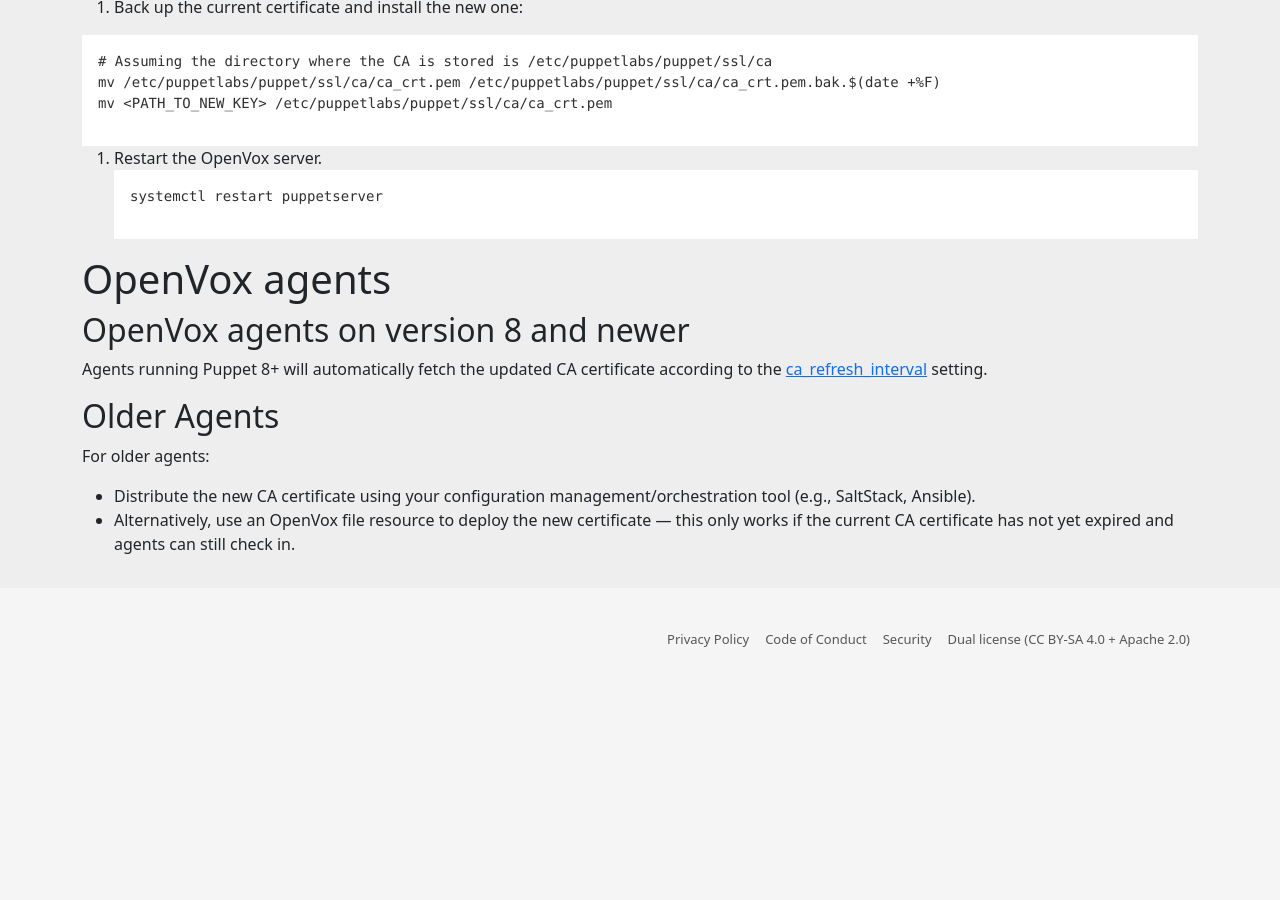
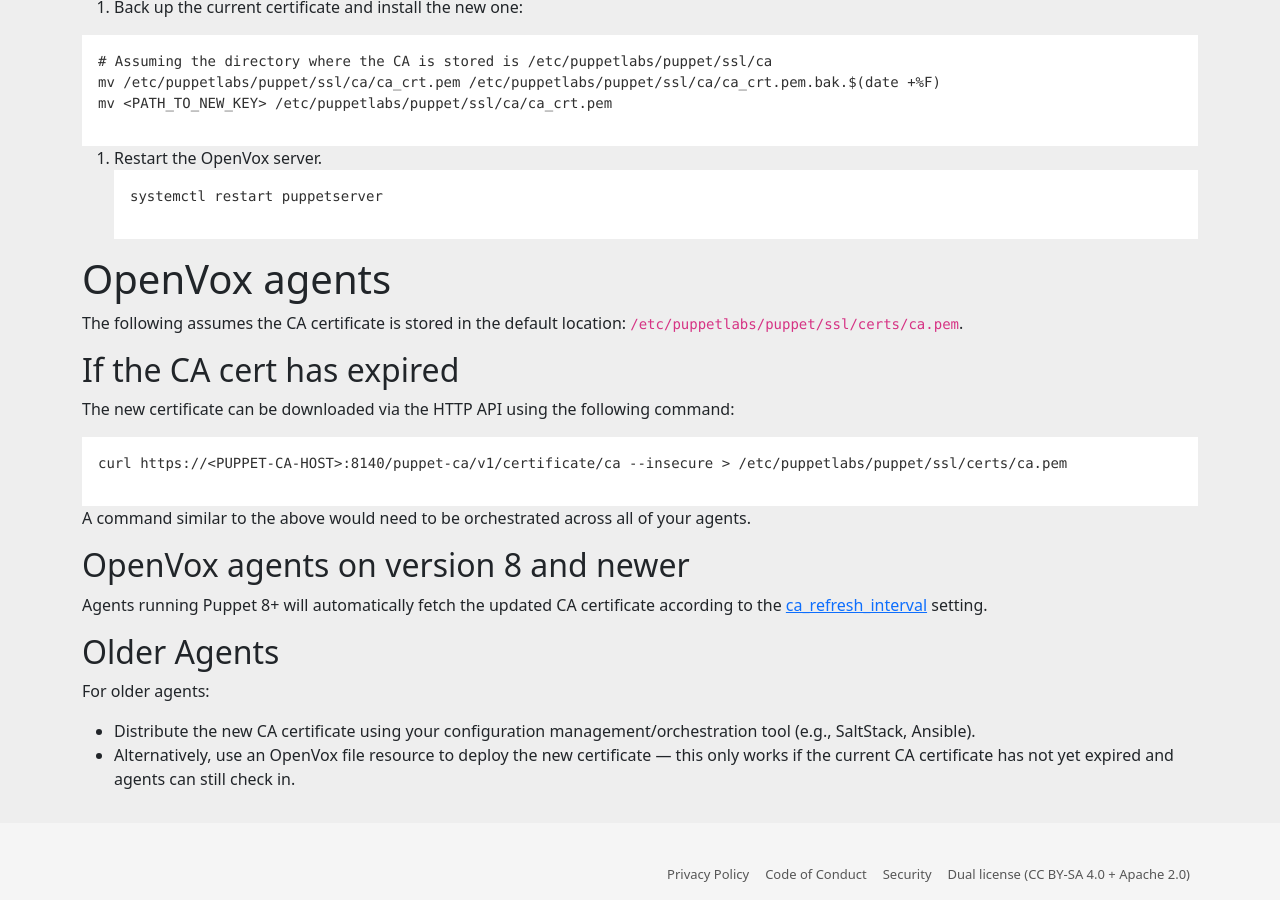
Before and after one commit to voxpupuli/voxpupuli.github.io, a Jekyll site: the page built from _docs/extending-expired-ca-cert.md, in a window 1280 px wide and 900 px high, scrolled down 909 px. Built offline with Jekyll 4.4.1, drawn with Linux system fonts in a browser that asks for light colours; nearby versions of some CDN libraries; before the commit the page ends 1574 px from its top, so only the background shows below that.

Commit message:
Add section on when the CA cert has expired

````diff
--- a/_docs/extending-expired-ca-cert.md
+++ b/_docs/extending-expired-ca-cert.md
@@ -48,6 +48,20 @@
 
 # OpenVox agents
 
+The following assumes the CA certificate is stored in the default location:
+`/etc/puppetlabs/puppet/ssl/certs/ca.pem`.
+
+## If the CA cert has expired
+
+The new certificate can be downloaded via the HTTP API using the following
+command:
+
+```
+curl https://<PUPPET-CA-HOST>:8140/puppet-ca/v1/certificate/ca --insecure > /etc/puppetlabs/puppet/ssl/certs/ca.pem
+```
+
+A command similar to the above would need to be orchestrated across all of your agents.
+
 ## OpenVox agents on version 8 and newer
 Agents running Puppet 8+ will automatically fetch the updated CA certificate according to the [ca_refresh_interval](https://github.com/OpenVoxProject/openvox/blob/main/references/configuration.md#ca_refresh_interval) setting.
 
````
